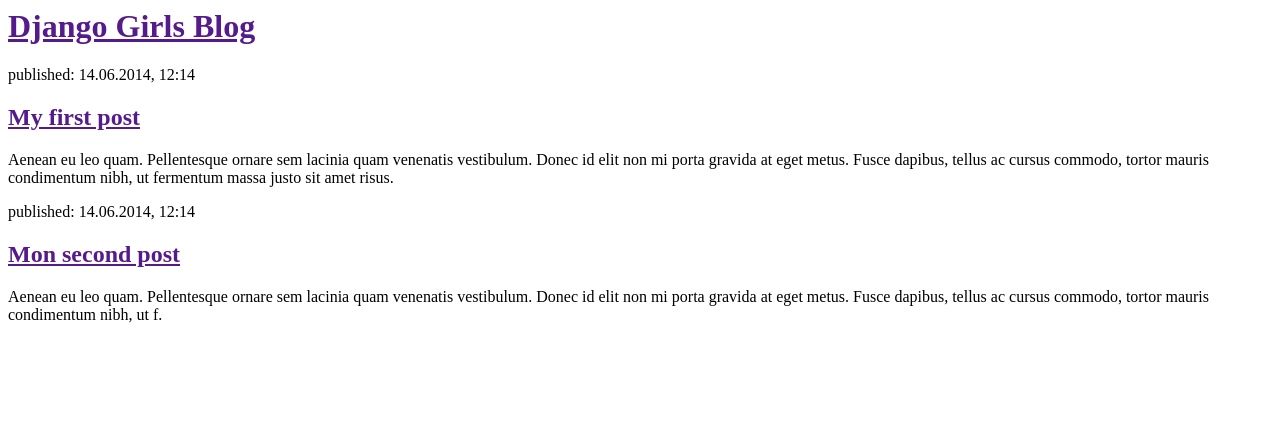
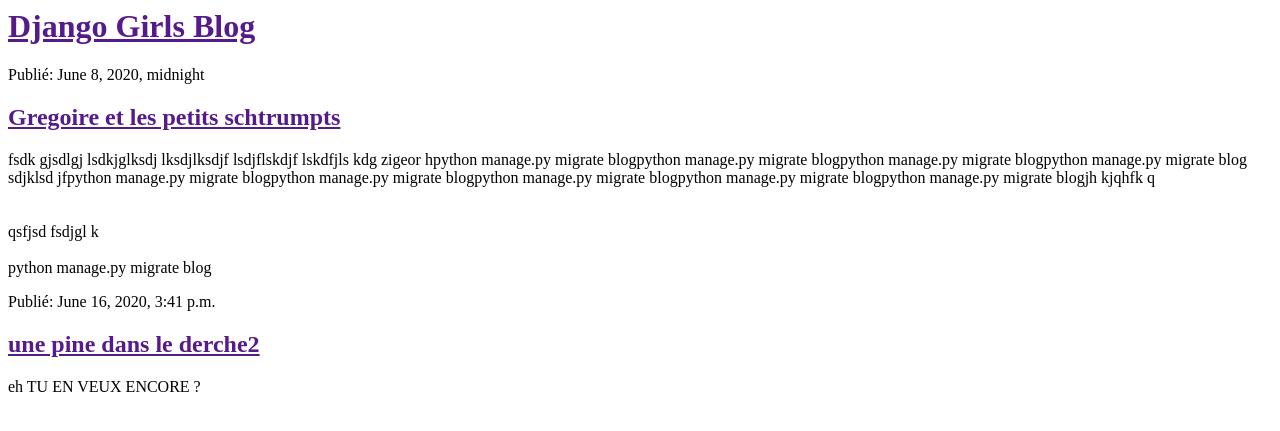
Before and after one commit to LuigiRunner/my-first-blog-, a Django app: page / in a window 1280 px wide. Shown: the top 431 px of the page. Run offline with Django 3.2, Linux system fonts and the light colour scheme; data comes from the database, SQL or seed files in the repository; both versions use the stored data as it was after the commit.

Commit message:
mise à jour du site

```diff
--- a/blog/templates/blog/post_list.html
+++ b/blog/templates/blog/post_list.html
@@ -7,16 +7,15 @@
             <h1><a href="">Django Girls Blog</a></h1>
         </div>
 
-        <div>
-            <p>published: 14.06.2014, 12:14</p>
-            <h2><a href="">My first post</a></h2>
-            <p>Aenean eu leo quam. Pellentesque ornare sem lacinia quam venenatis vestibulum. Donec id elit non mi porta gravida at eget metus. Fusce dapibus, tellus ac cursus commodo, tortor mauris condimentum nibh, ut fermentum massa justo sit amet risus.</p>
-        </div>
+        {% for post in posts %}
+            <div>
+                <p>Publié: {{post.published_date}}</p>
+                <h2> <a href="">{{post.title}}</a> </h2>
+                <p> {{ post.text|linebreaksbr }} </p>
 
-        <div>
-            <p>published: 14.06.2014, 12:14</p>
-            <h2><a href="">Mon second post</a></h2>
-            <p>Aenean eu leo quam. Pellentesque ornare sem lacinia quam venenatis vestibulum. Donec id elit non mi porta gravida at eget metus. Fusce dapibus, tellus ac cursus commodo, tortor mauris condimentum nibh, ut f.</p>
-        </div>
+
+            </div>
+        {% endfor %}
+
     </body>
 </html>
--- a/blog/views.py
+++ b/blog/views.py
@@ -1,5 +1,8 @@
 from django.shortcuts import render
+from django.utils import timezone
+from .models import Post
 
 # Create your views here.
 def post_list(request):
-    return render(request,'blog/post_list.html',{})
+    posts = Post.objects.filter(published_date__lte=timezone.now()).order_by('published_date')
+    return render(request,'blog/post_list.html',{"posts":posts})
```
Also changed, not shown: blog/models.py (line endings or trailing spaces), db.sqlite3.
